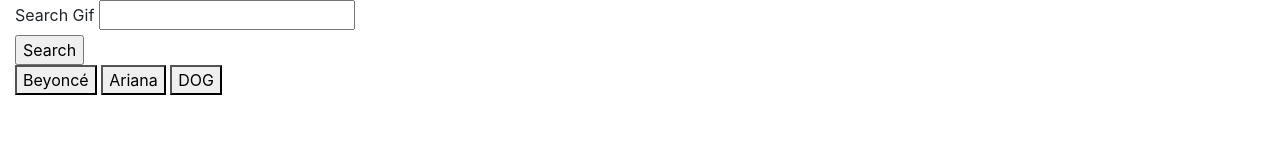
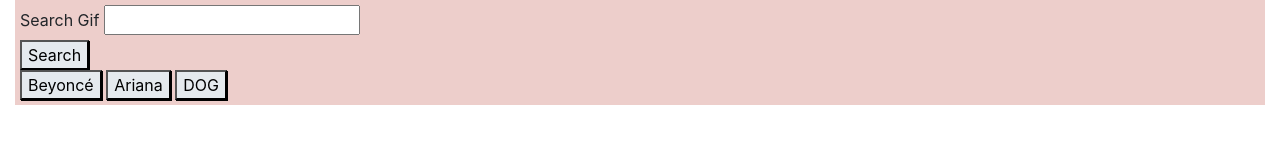
Before and after one commit to victore94/GiphyAPI, a plain HTML site: page index.html in a window 1280 px wide. Drawn offline with nearby package versions, Linux system fonts and the light colour scheme.

Commit message:
making it look pretyy with css

```diff
--- a/assets/css/style.css
+++ b/assets/css/style.css
@@ -3,11 +3,31 @@ padding: 5px;
 max-width: 375px;
 }
 
-
-
-
-
 #gif-form{
     width: 350px;
 
 }
+
+#select-gif{
+    background-color: #E5EAEE;
+    box-shadow: 1px 1px;
+}
+#select-gif:hover{
+    background-color: #A8DBDE;
+    box-shadow: 1px 1px;
+}
+
+button{
+    background-color: #E5EAEE;
+    box-shadow: 1px 1px;
+}
+
+button:hover{
+    background-color: #A8DBDE;
+    box-shadow: 1px 1px;
+}
+
+.box{
+    padding: 5px;
+    background-color: #EDCECB;
+}
--- a/index.html
+++ b/index.html
@@ -15,6 +15,7 @@
     <div class="container-fluid">
         <div class="row">
             <div class="col ">
+                <div class="box">
                     <form id="gif-form">
 
                         <label for="gif-input">Search Gif</label>
@@ -28,6 +29,7 @@
                     <button my-gif='beyonce' class="button"> Beyoncé </button>
                     <button my-gif='ariana' class="button"> Ariana </button>
                     <button my-gif='dog' class="button"> DOG </button>
+                </div>
 
                 <div class="row">
                     <div class="gif-div"></div>
```
Lines whose indentation alone changed are shown as unchanged.
